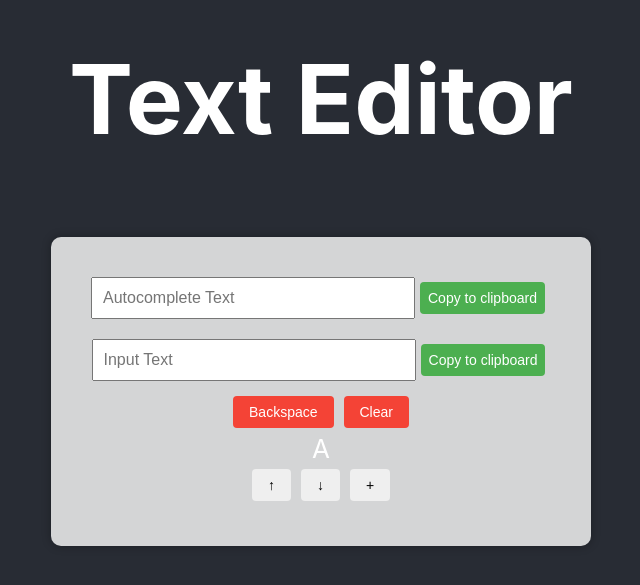
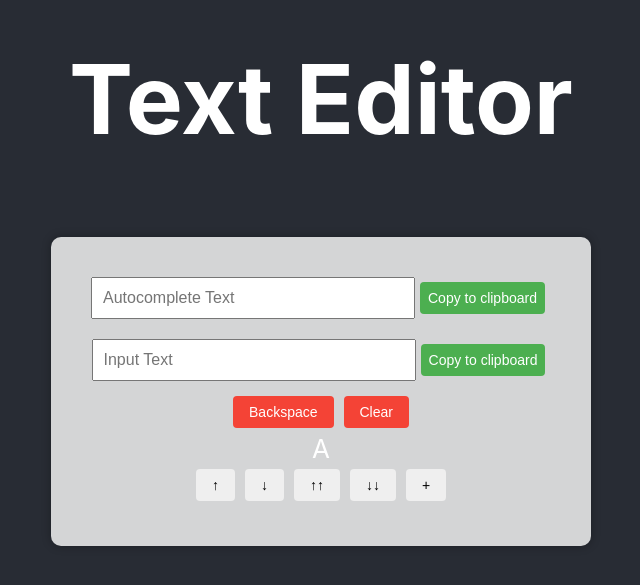
Before and after one commit to Kfmoi/GDSC-Frontend, a React (Create React App) app: page / in a window 1280 px wide. Shown: the part 139-724 px from the top of the page, without its empty margins (319-959 px from the left). Built offline with nearby package versions, Linux system fonts and the light colour scheme; the HTML template or start-up script is replaced by a standard one.

Commit message:
- added double scroll functions and buttons

```diff
--- a/src/components/ScrollPicker.js
+++ b/src/components/ScrollPicker.js
@@ -20,6 +20,18 @@ const ScrollPicker = ({ onSelect }) => {
         else setLetterIdx(0);
     };
 
+    const handleDoubleScrollUp = () => {
+        if (letterIdx > 1) setLetterIdx(letterIdx-2);
+        else if (letterIdx == 1) setLetterIdx(alphabet.length-2)
+        else setLetterIdx(alphabet.length-1);
+    };
+
+    const handleDoubleScrollDown = () => {
+        if (letterIdx < alphabet.length-2) setLetterIdx(letterIdx+2);
+        else if (letterIdx == 24) setLetterIdx(0)
+        else setLetterIdx(1);
+    };
+
     const handleSelect = (letter) => {
         const currLetter = alphabet[letterIdx];
         onSelect(currLetter);
@@ -30,6 +42,8 @@ const ScrollPicker = ({ onSelect }) => {
             <div>{alphabet[letterIdx]}</div>
             <button onClick = {handleScrollUp}>↑</button>
             <button onClick = {handleScrollDown}>↓</button>
+            <button onClick = {handleDoubleScrollUp}>↑↑</button>
+            <button onClick = {handleDoubleScrollDown}>↓↓</button>
             <button onClick = {handleSelect}>+</button>
         </div>
     )
```
